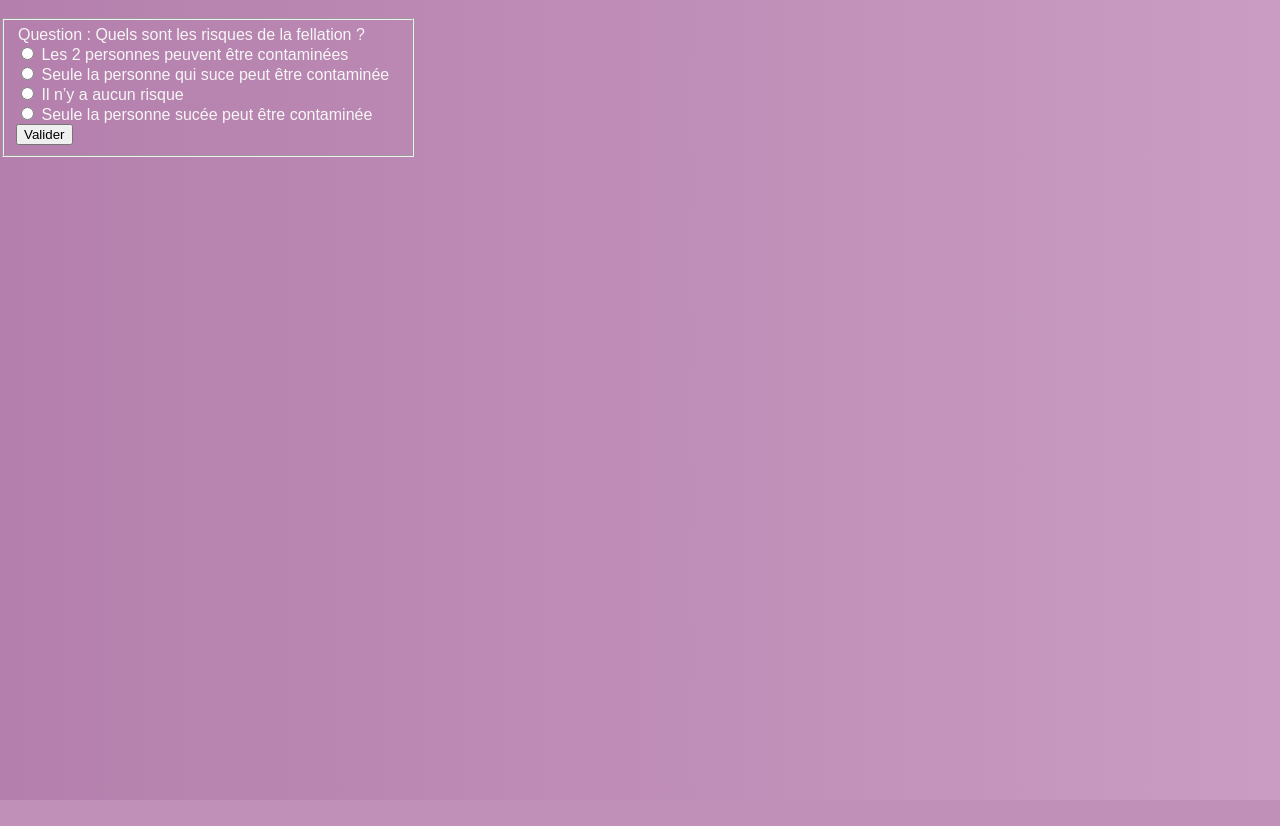
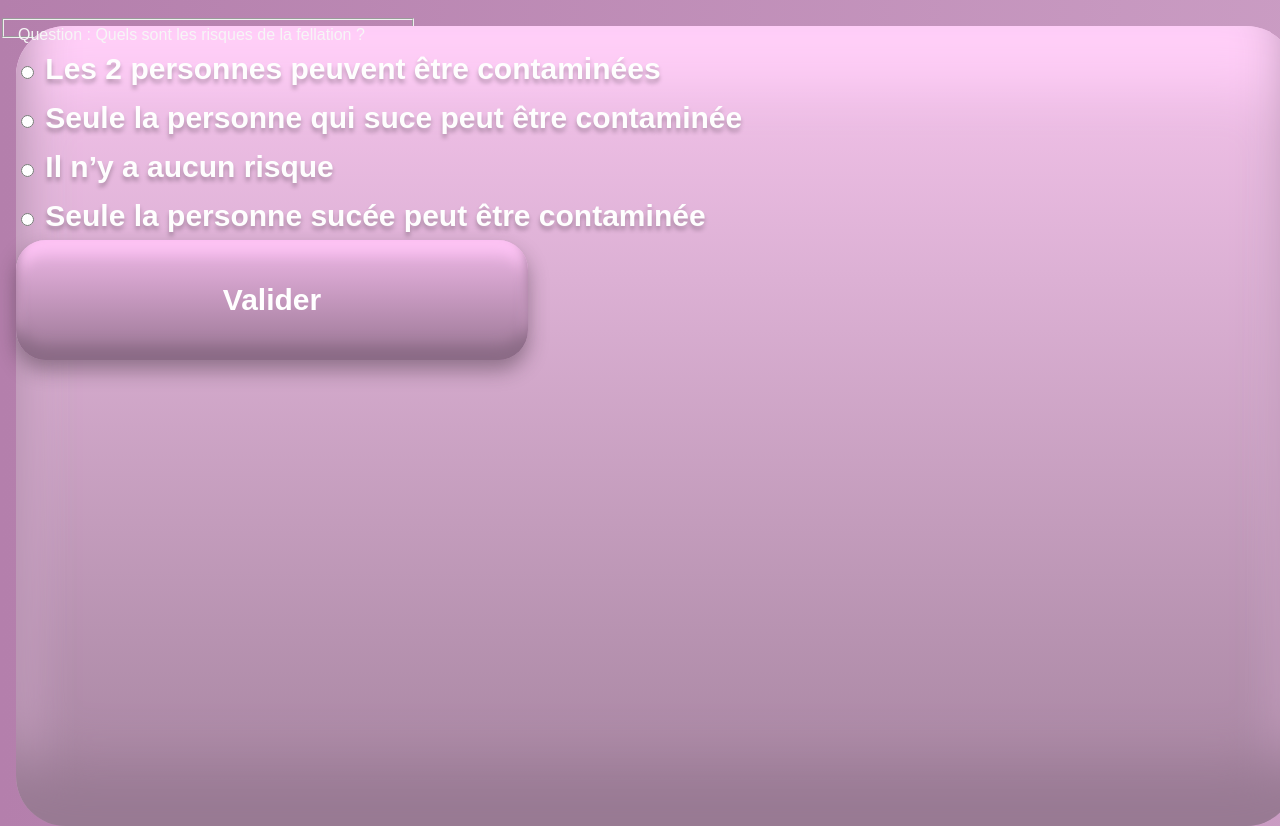
Before and after one commit to NDI-2022-FlyingBananaAndKachow/ChasseAuxHeros, a Flask app: page /questions/1/1 in a window 1280 px wide. Before the commit the page ends 800 px from the top, so only its background shows below. Run offline with Flask 2, Linux system fonts and the light colour scheme.

Commit message:
commencer front de questions html

```diff
--- a/static/style.css
+++ b/static/style.css
@@ -150,3 +150,46 @@ top: -70px;
 
 
 }
+
+/* questions */
+
+.bouton{
+
+width: 40%;
+height: 15%;
+color: #FFFFFF;
+font-family: 'Poppins', sans-serif;
+font-style: normal;
+font-weight: 700;
+font-size: 30px;
+line-height: 49px;
+background: linear-gradient(180deg, #F0B9E8 0%, #987592 100%);
+box-shadow: 2.00434e-15px 10px 20px rgba(40, 31, 39, 0.3975), inset -8.24006e-16px -13.457px 13.457px #8B6B86, inset 8.24006e-16px 13.457px 13.457px #FDC3F4;
+border-radius: 30px;
+border-style: none ;
+}
+
+.reponse{
+
+position: relative;
+    font-family: 'Poppins', sans-serif;
+font-style: normal;
+font-weight: 700;
+font-size: 30px;
+line-height: 49px;
+/* identical to box height */
+
+
+color: #FEFEFE;
+
+text-shadow: 0px 4px 4px rgba(0, 0, 0, 0.25);
+}
+
+.center{
+    position: absolute;
+width: 100%;
+height: 100%;
+background: linear-gradient(180deg, #F6C5ED 0%, #A4839E 100%);
+box-shadow: inset -3.41268e-15px -55.7333px 55.7333px #987A93, inset 3.41268e-15px 55.7333px 55.7333px #FFCFF8;
+border-radius: 50px;
+}
--- a/templates/question.html
+++ b/templates/question.html
@@ -13,7 +13,7 @@
                 <div class="center">
                     <legend>Question : {{ question }}</legend>
 	                {% for i in answer_ids %}
-                    <div>
+                    <div class="reponse">
                         <input type="radio" id="Option{{i}}" name="Options">
                         <label for="Option{{i}}">{{answers[i]}}</label>
                     </div>
@@ -23,7 +23,7 @@
 		                Ce n'est pas la bonne réponse.
 	                </div>
 	                {% endif %}
-	                <button type="button" id="submitBtn">Valider</button>
+	                <button type="button" id="submitBtn" class="bouton">Valider</button>
                 </div>
             </fieldset>
         </div>
```
